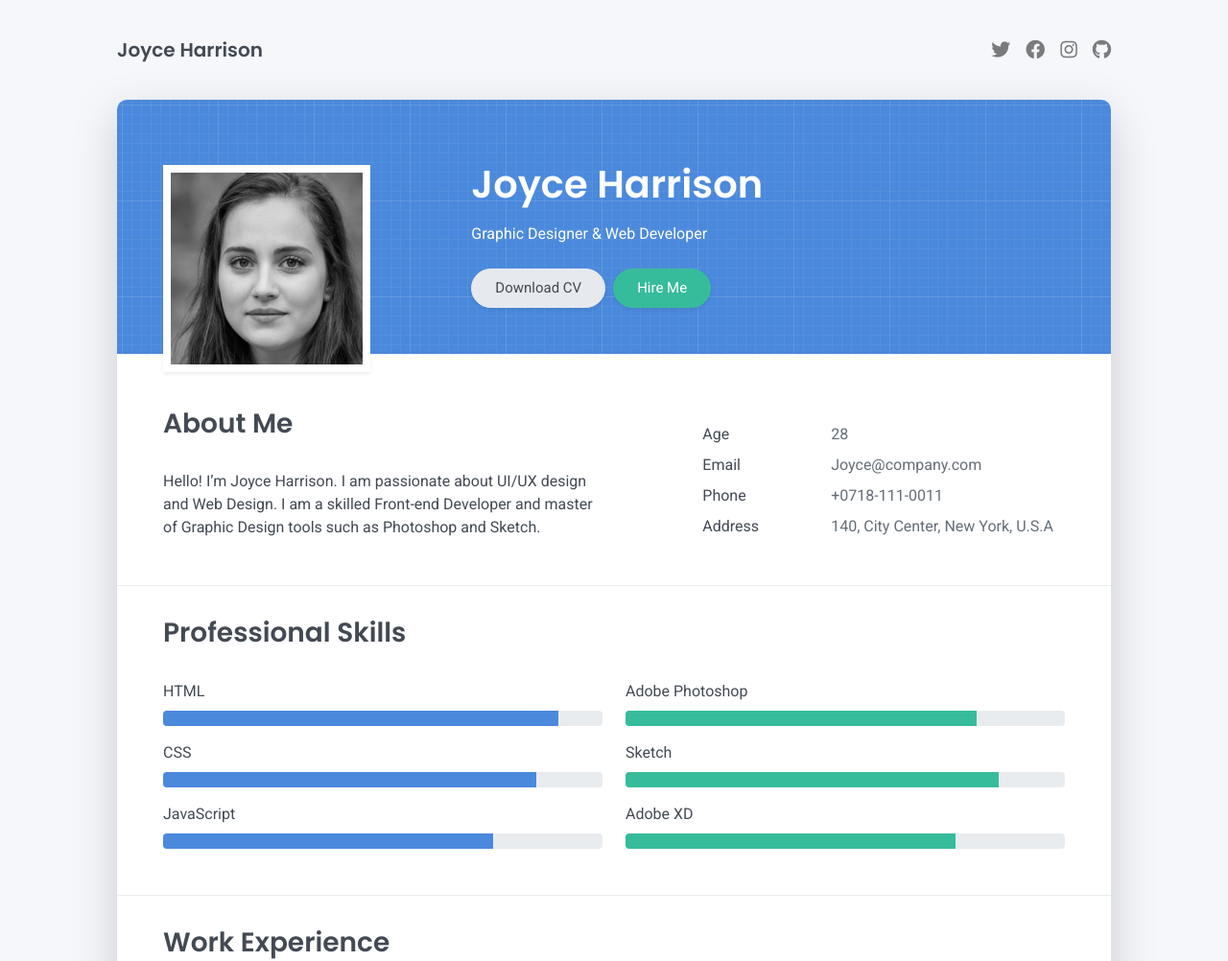
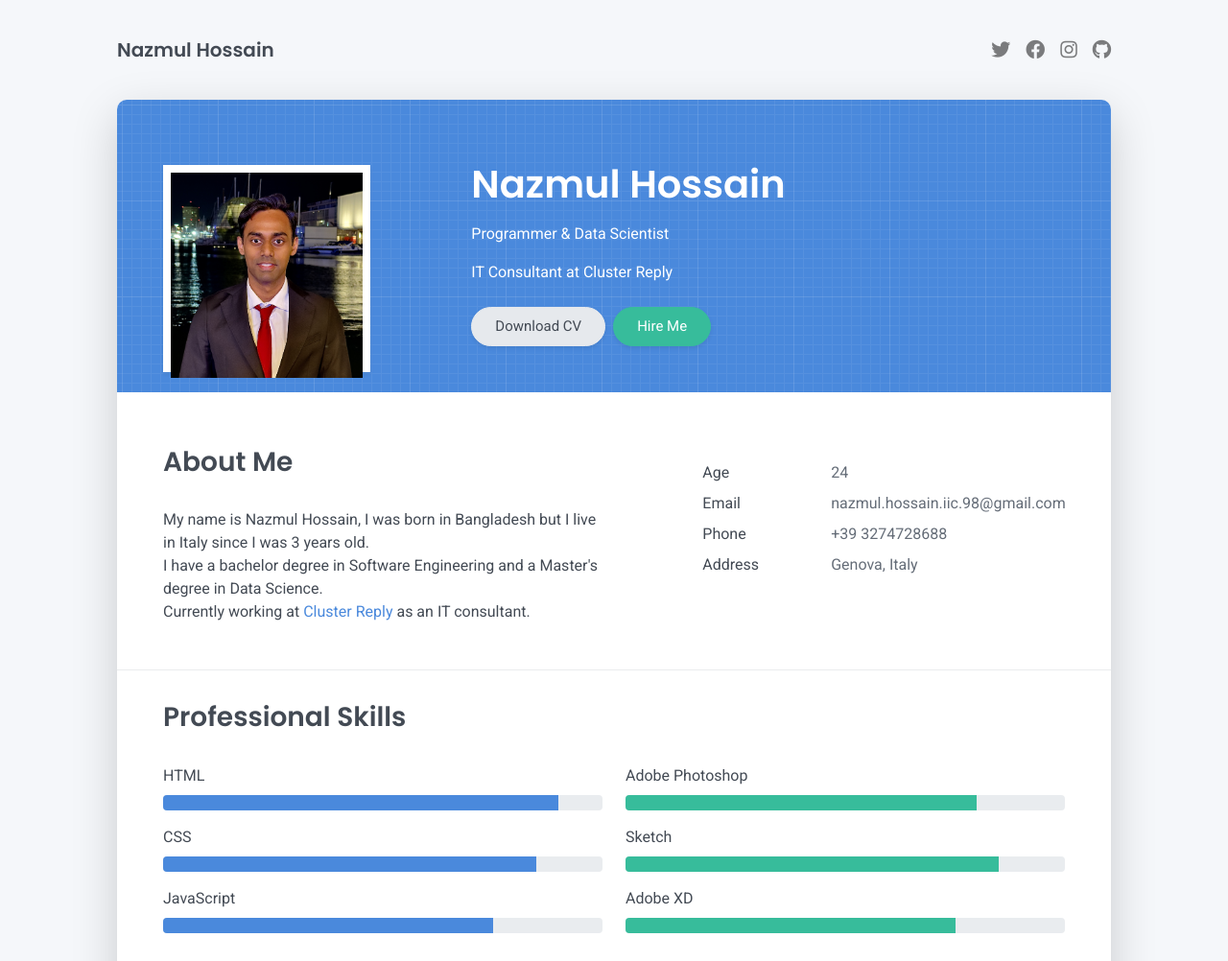
Before and after one commit to Naz9898/MyCV, a plain HTML site: page index.html in a window 1280 px wide. Shown: the top 1002 px of the page at 96% size. Drawn offline with Linux system fonts and the light colour scheme.

Commit message:
Overview update

```diff
--- a/css/main.css
+++ b/css/main.css
@@ -1,6 +1,10 @@
 /* Buttons */
 /* Inputs */
 /* Timeline custom component */
+a {
+  text-decoration: none;
+}
+
 .timeline {
   border-left: 2px solid #E6E9ED;
   padding: 1rem 0; }
@@ -93,9 +97,10 @@ html {
   margin-left: auto;
   margin-right: auto; }
 
-.avatar img {
+/* .avatar img { */
   /* Safari 6.0 - 9.0 */
-  filter: grayscale(100%); }
+  /* filter: grayscale(100%);  */
+/* } */
 
 footer a:not(.nav-link) {
   color: inherit;
--- a/css/style.css
+++ /dev/null
@@ -1,4 +0,0 @@
-/* Main tmp */
-#main {
-    background-color: aqua;
-}
--- a/index.html
+++ b/index.html
@@ -4,7 +4,7 @@
     <meta charset="UTF-8">
     <meta http-equiv="X-UA-Compatible" content="IE=edge">
     <meta name="viewport" content="width=device-width, initial-scale=1">
-    <title>Right Resume</title>
+    <title>Nazmul Hossain CV</title>
     <link rel="preconnect" href="https://fonts.gstatic.com" crossorigin="crossorigin"/>
     <link rel="preload" as="style" href="https://fonts.googleapis.com/css2?family=Poppins:wght@600&amp;family=Roboto:wght@300;400;500;700&amp;display=swap"/>
     <link rel="stylesheet" href="https://fonts.googleapis.com/css2?family=Poppins:wght@600&amp;family=Roboto:wght@300;400;500;700&amp;display=swap" media="print" onload="this.media='all'"/>
@@ -25,10 +25,11 @@
     </noscript>
   </head>
   <body id="top">
+    <!-- Above the content -->
     <header class="d-print-none">
       <div class="container text-center text-lg-left">
         <div class="py-3 clearfix">
-          <h1 class="site-title mb-0">Joyce Harrison</h1>
+          <h1 class="site-title mb-0">Nazmul Hossain</h1>
           <div class="site-nav">
             <nav role="navigation">
               <ul class="nav justify-content-center">
@@ -46,17 +47,25 @@
         </div>
       </div>
     </header>
+    <!-- Main containerr -->
     <div class="page-content">
       <div class="container">
+        <!-- All white background -->
         <div class="cover shadow-lg bg-white">
+          <!-- Top overview background -->
           <div class="cover-bg p-3 p-lg-4 text-white">
+            <!-- Overview row -->
             <div class="row">
               <div class="col-lg-4 col-md-5">
-        <div class="avatar hover-effect bg-white shadow-sm p-1"><img src="images/avatar.jpg" width="200" height="200"/></div>
+                <!-- Image -->
+                <div class="avatar hover-effect bg-white shadow-sm p-1">
+                  <img src="images/avatar.jpeg"  class="img-fluid" width="200" height="200"/>
+                </div>
               </div>
         <div class="col-lg-8 col-md-7 text-center text-md-start">
-        <h2 class="h1 mt-2" data-aos="fade-left" data-aos-delay="0">Joyce Harrison</h2>
-        <p data-aos="fade-left" data-aos-delay="100">Graphic Designer & Web Developer</p>
+          <h2 class="h1 mt-2" data-aos="fade-left" data-aos-delay="0">Nazmul Hossain</h2>
+          <p data-aos="fade-left" data-aos-delay="100">Programmer & Data Scientist</p>
+          <p data-aos="fade-left" data-aos-delay="100">IT Consultant at Cluster Reply</p>
           <div class="d-print-none" data-aos="fade-left" data-aos-delay="200"><a class="btn btn-light text-dark shadow-sm mt-1 me-1" href="right-resume.pdf" target="_blank">Download CV</a><a class="btn btn-success shadow-sm mt-1" href="#contact">Hire Me</a></div>
         </div>
       </div>
@@ -65,7 +74,10 @@
       <div class="row">
         <div class="col-md-6">
           <h2 class="h3 mb-3">About Me</h2>
-        <p>Hello! I’m Joyce Harrison. I am passionate about UI/UX design and Web Design. I am a skilled Front-end Developer and master of Graphic Design tools such as Photoshop and Sketch.</p>
+          <p> My name is Nazmul Hossain, I was born in Bangladesh but I live in Italy since I was 3 years old. <br>
+              I have a bachelor degree in Software Engineering and a Master's degree in Data Science.<br>
+              Currently working at <a href="https://www.reply.com/cluster-reply/it/">Cluster Reply</a> as an IT consultant. <br>
+          </p>
         </div>
         <div class="col-md-5 offset-md-1">
           <div class="row mt-2">
@@ -73,25 +85,25 @@
               <div class="pb-1">Age</div>
             </div>
             <div class="col-sm-8">
-            <div class="pb-1 text-secondary">28</div>
+              <div class="pb-1 text-secondary">24</div>
             </div>
             <div class="col-sm-4">
               <div class="pb-1">Email</div>
             </div>
             <div class="col-sm-8">
-            <div class="pb-1 text-secondary">Joyce@company.com</div>
+              <div class="pb-1 text-secondary">nazmul.hossain.iic.98@gmail.com</div>
             </div>
             <div class="col-sm-4">
               <div class="pb-1">Phone</div>
             </div>
             <div class="col-sm-8">
-            <div class="pb-1 text-secondary">+0718-111-0011</div>
+              <div class="pb-1 text-secondary">+39 3274728688</div>
             </div>
             <div class="col-sm-4">
               <div class="pb-1">Address</div>
             </div>
             <div class="col-sm-8">
-            <div class="pb-1 text-secondary">140, City Center, New York, U.S.A</div>
+              <div class="pb-1 text-secondary">Genova, Italy</div>
             </div>
           </div>
         </div>
```
Also changed, not shown: images/avatar.jpeg (added), images/avatar_example.jpg (renamed from images/avatar.jpg), 1 other file. Lines whose indentation alone changed are shown as unchanged.
